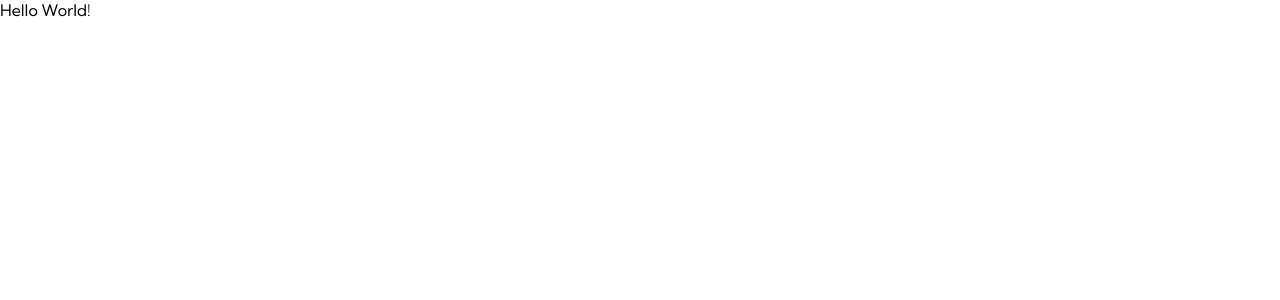
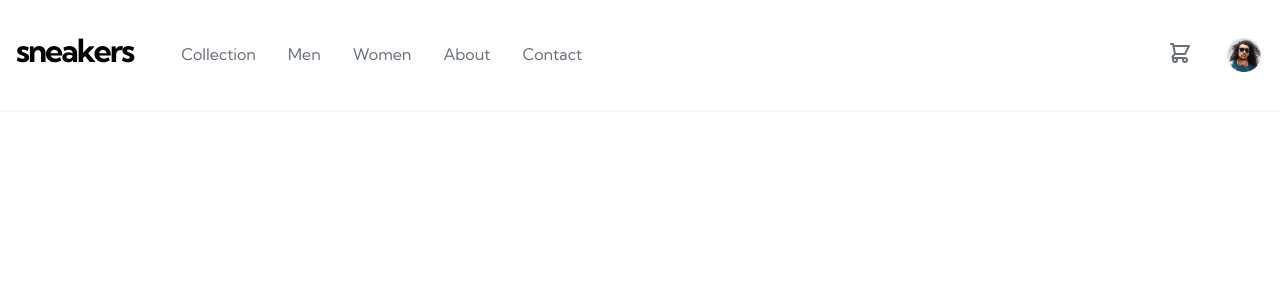
Before and after one commit to Athlla/Ecommerce-product-page, a Next.js app: page / in a window 1280 px wide. Shown: the top 300 px of the page. Built offline with nearby package versions, Linux system fonts and the light colour scheme.

Commit message:
Create Header

```diff
--- /dev/null
+++ b/components/Header.tsx
@@ -0,0 +1,54 @@
+import styles from 'styles/components/Header.module.scss';
+import NavList from './NavList';
+
+const Header = () => {
+  return (
+    <header className={styles.Header}>
+      <div className={styles.Left}>
+        <div className={styles.Menu}>
+          <svg
+            xmlns="http://www.w3.org/2000/svg"
+            className={styles.MenuIcon}
+            fill="none"
+            viewBox="0 0 24 24"
+            stroke="currentColor"
+          >
+            <path
+              strokeLinecap="round"
+              strokeLinejoin="round"
+              strokeWidth={2}
+              d="M4 6h16M4 12h16M4 18h16"
+            />
+          </svg>
+        </div>
+        <div className={styles.Logo}>
+          <h1>sneakers</h1>
+        </div>
+        <NavList />
+      </div>
+      <div className={styles.Right}>
+        <div className={styles.Cart}>
+          <svg
+            xmlns="http://www.w3.org/2000/svg"
+            className={styles.CartIcon}
+            fill="none"
+            viewBox="0 0 24 24"
+            stroke="currentColor"
+          >
+            <path
+              strokeLinecap="round"
+              strokeLinejoin="round"
+              strokeWidth={2}
+              d="M3 3h2l.4 2M7 13h10l4-8H5.4M7 13L5.4 5M7 13l-2.293 2.293c-.63.63-.184 1.707.707 1.707H17m0 0a2 2 0 100 4 2 2 0 000-4zm-8 2a2 2 0 11-4 0 2 2 0 014 0z"
+            />
+          </svg>
+        </div>
+        <div className={styles.Profile}>
+          <img src="/images/image-avatar.png" alt="Profile" />
+        </div>
+      </div>
+    </header>
+  );
+};
+
+export default Header;
--- /dev/null
+++ b/components/NavList.tsx
@@ -0,0 +1,17 @@
+import styles from 'styles/components/NavList.module.scss';
+
+const NavList = () => {
+  return (
+    <nav className={styles.Nav}>
+      <ul className={styles.NavList}>
+        <li className={styles.NavItem}>Collection</li>
+        <li className={styles.NavItem}>Men</li>
+        <li className={styles.NavItem}>Women</li>
+        <li className={styles.NavItem}>About</li>
+        <li className={styles.NavItem}>Contact</li>
+      </ul>
+    </nav>
+  );
+};
+
+export default NavList;
--- a/pages/index.tsx
+++ b/pages/index.tsx
@@ -1,5 +1,12 @@
+import Navbar from 'components/Header';
+
 const Home = () => {
-  return <p>Hello World!</p>;
+  return (
+    <>
+      <Navbar />
+      <main></main>
+    </>
+  );
 };
 
 export default Home;
--- /dev/null
+++ b/styles/components/Header.module.scss
@@ -0,0 +1,90 @@
+@use 'styles' as *;
+
+.Header {
+  @include container;
+  height: 64px;
+  display: flex;
+  padding: 0 1rem;
+  background: $white;
+  align-items: center;
+  justify-content: space-between;
+  border-bottom: 2px solid $light-grayish-blue;
+
+  @include medium {
+    height: 112px;
+  }
+
+  .Left {
+    display: flex;
+    align-items: center;
+    height: 100%;
+
+    .Menu {
+      width: 24px;
+      height: 24px;
+      margin-right: 0.75rem;
+
+      @include small {
+        display: none;
+      }
+
+      .MenuIcon {
+        color: $dark-grayish-blue;
+      }
+    }
+
+    .Logo {
+      height: 50px;
+      letter-spacing: -2px;
+      cursor: pointer;
+    }
+  }
+
+  .Right {
+    display: flex;
+    height: 100%;
+    align-items: center;
+
+    .Cart {
+      width: 24px;
+      margin-right: 0.75rem;
+      cursor: pointer;
+
+      @include medium {
+        margin-right: 2rem;
+      }
+
+      .CartIcon {
+        color: $dark-grayish-blue;
+
+        &:hover,
+        &:active {
+          color: $black;
+        }
+      }
+    }
+
+    .Profile {
+      width: 28px;
+      height: 28px;
+      border-radius: 50%;
+      transition: all 500ms ease;
+      border: 3px solid transparent;
+      cursor: pointer;
+
+      &:hover,
+      &:active {
+        border-color: $orange;
+      }
+
+      @include medium {
+        width: 40px;
+        height: 40px;
+      }
+
+      img {
+        width: 100%;
+      }
+    }
+  }
+}
--- /dev/null
+++ b/styles/components/NavList.module.scss
@@ -0,0 +1,35 @@
+@use 'styles' as *;
+
+.Nav {
+  display: none;
+  margin-left: 3rem;
+  height: 100%;
+
+  @include medium {
+    display: flex;
+  }
+
+  .NavList {
+    display: flex;
+    align-items: center;
+    gap: 32px;
+    height: 100%;
+
+    .NavItem {
+      list-style: none;
+      cursor: pointer;
+      color: $dark-grayish-blue;
+      border-bottom: 3px solid transparent;
+      display: flex;
+      align-items: center;
+      height: 100%;
+      transition: all 500ms ease;
+
+      &:hover,
+      &:active {
+        color: $black;
+        border-color: $orange;
+      }
+    }
+  }
+}
--- /dev/null
+++ b/styles/index.scss
@@ -0,0 +1,2 @@
+@forward './partials/colors';
+@forward './partials/breakpoints';
--- /dev/null
+++ b/styles/partials/_breakpoints.scss
@@ -0,0 +1,43 @@
+$small: 640px;
+$medium: 768px;
+$large: 1024px;
+$xlarge: 1280px;
+
+@mixin small {
+  @media (min-width: $small) {
+    @content;
+  }
+}
+@mixin medium {
+  @media (min-width: $medium) {
+    @content;
+  }
+}
+@mixin large {
+  @media (min-width: $large) {
+    @content;
+  }
+}
+@mixin xlarge {
+  @media (min-width: $xlarge) {
+    @content;
+  }
+}
+
+@mixin container {
+  width: 100%;
+  margin: auto;
+
+  @include small {
+    max-width: $small;
+  }
+  @include medium {
+    max-width: $medium;
+  }
+  @include large {
+    max-width: $large;
+  }
+  @include xlarge {
+    max-width: $xlarge;
+  }
+}
--- /dev/null
+++ b/styles/partials/_colors.scss
@@ -0,0 +1,9 @@
+$orange: hsl(26, 100%, 55%);
+$pale-orange: hsl(25, 100%, 94%);
+
+$very-vark-blue: hsl(220, 13%, 13%);
+$dark-grayish-blue: hsl(219, 9%, 45%);
+$grayish-blue: hsl(220, 14%, 75%);
+$light-grayish-blue: hsl(223, 64%, 98%);
+$white: hsl(0, 0%, 100%);
+$black: hsl(0, 0%, 0%);
```
